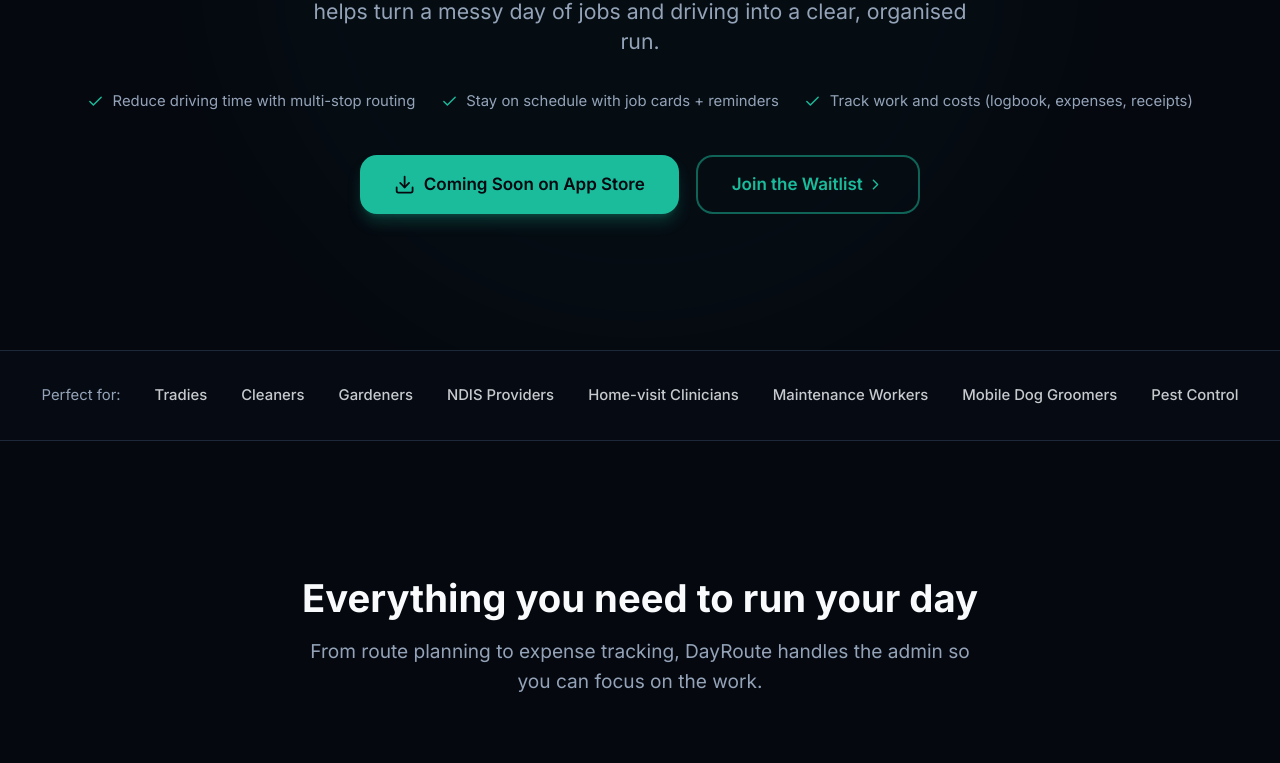
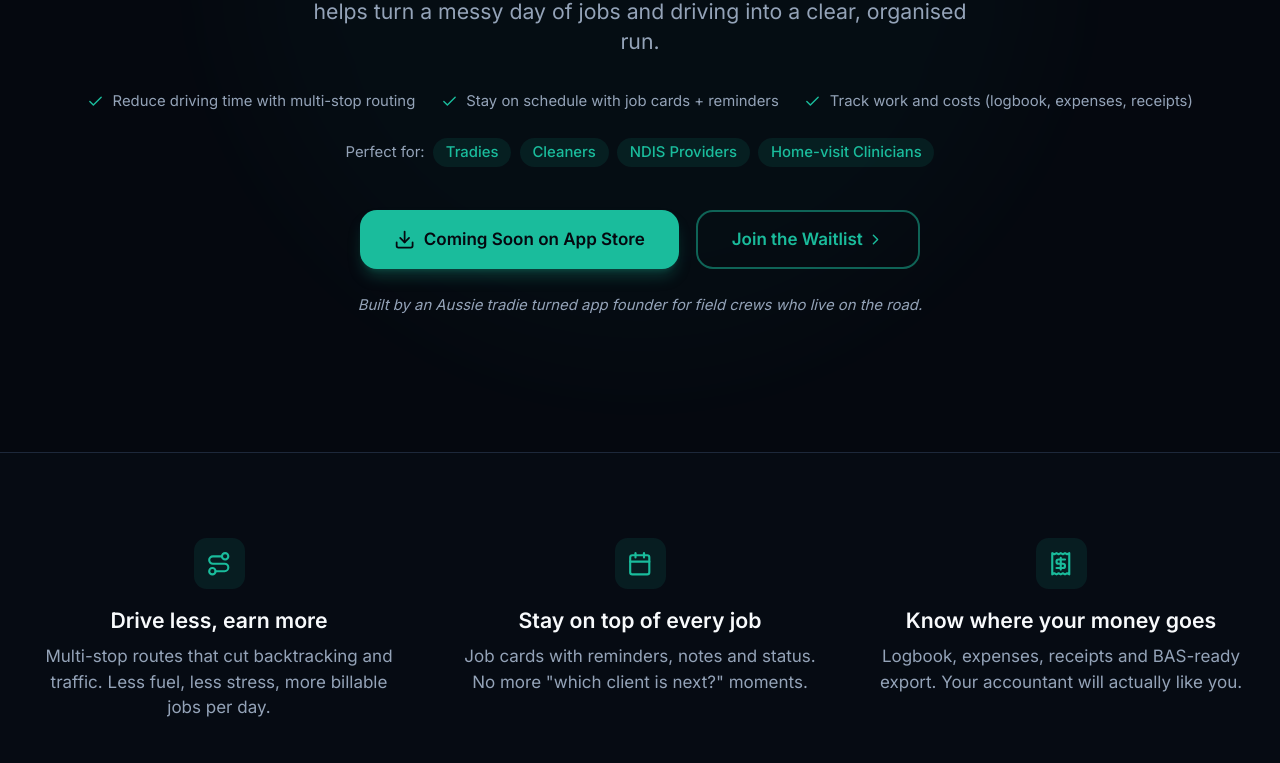
Before and after one commit to clutran78/dayroute-website, a Next.js app: page / in a window 1280 px wide. Shown: the part 517-1280 px from the top of the page. Built offline with nearby package versions, Linux system fonts and the light colour scheme.

Commit message:
Add website improvements: Perfect for chips, proof line, 3-column benefits, trust note

```diff
--- a/src/app/page.tsx
+++ b/src/app/page.tsx
@@ -154,6 +154,19 @@
               ))}
             </div>
 
+            {/* "Perfect for" chips in hero */}
+            <div className="mt-6 flex flex-wrap items-center justify-center gap-2 px-2">
+              <span className="text-xs sm:text-sm text-muted-foreground">Perfect for:</span>
+              {["Tradies", "Cleaners", "NDIS Providers", "Home-visit Clinicians"].map((industry) => (
+                <span
+                  key={industry}
+                  className="inline-flex items-center rounded-full bg-primary/10 px-3 py-1 text-xs sm:text-sm font-medium text-primary"
+                >
+                  {industry}
+                </span>
+              ))}
+            </div>
+
             {/* CTAs - stack on mobile, row on tablet+ */}
             {/* download anchor for deep linking */}
             <div id="download" className="mt-8 sm:mt-10 flex flex-col sm:flex-row items-center justify-center gap-3 sm:gap-4 px-4 sm:px-0">
@@ -200,25 +213,49 @@
                 </Button>
               )}
             </div>
+
+            {/* Proof line */}
+            <p className="mt-6 text-xs sm:text-sm text-muted-foreground italic">
+              Built by an Aussie tradie turned app founder for field crews who live on the road.
+            </p>
           </div>
         </div>
       </section>
 
-      {/* ===== INDUSTRIES BANNER ===== */}
-      <section className="border-y border-border bg-card/30">
-        <div className="mx-auto max-w-7xl px-4 sm:px-6 lg:px-8 py-6 sm:py-8">
-          <div className="flex flex-wrap items-center justify-center gap-x-4 sm:gap-x-8 gap-y-2 sm:gap-y-3">
-            <span className="text-xs sm:text-sm text-muted-foreground w-full sm:w-auto text-center sm:text-left">
-              Perfect for:
-            </span>
-            {industries.map((industry) => (
-              <span
-                key={industry}
-                className="text-xs sm:text-sm font-medium text-foreground/80"
-              >
-                {industry}
-              </span>
-            ))}
+      {/* ===== 3-COLUMN BENEFITS ===== */}
+      <section className="py-16 sm:py-20 bg-card/30 border-y border-border">
+        <div className="mx-auto max-w-7xl px-4 sm:px-6 lg:px-8">
+          <div className="grid grid-cols-1 md:grid-cols-3 gap-8 sm:gap-10 lg:gap-12">
+            {/* Benefit 1 */}
+            <div className="text-center">
+              <div className="inline-flex h-12 w-12 items-center justify-center rounded-xl bg-primary/10 mb-4">
+                <Route className="h-6 w-6 text-primary" />
+              </div>
+              <h3 className="text-lg sm:text-xl font-semibold mb-2">Drive less, earn more</h3>
+              <p className="text-sm sm:text-base text-muted-foreground">
+                Multi-stop routes that cut backtracking and traffic. Less fuel, less stress, more billable jobs per day.
+              </p>
+            </div>
+            {/* Benefit 2 */}
+            <div className="text-center">
+              <div className="inline-flex h-12 w-12 items-center justify-center rounded-xl bg-primary/10 mb-4">
+                <Calendar className="h-6 w-6 text-primary" />
+              </div>
+              <h3 className="text-lg sm:text-xl font-semibold mb-2">Stay on top of every job</h3>
+              <p className="text-sm sm:text-base text-muted-foreground">
+                Job cards with reminders, notes and status. No more &quot;which client is next?&quot; moments.
+              </p>
+            </div>
+            {/* Benefit 3 */}
+            <div className="text-center">
+              <div className="inline-flex h-12 w-12 items-center justify-center rounded-xl bg-primary/10 mb-4">
+                <Receipt className="h-6 w-6 text-primary" />
+              </div>
+              <h3 className="text-lg sm:text-xl font-semibold mb-2">Know where your money goes</h3>
+              <p className="text-sm sm:text-base text-muted-foreground">
+                Logbook, expenses, receipts and BAS-ready export. Your accountant will actually like you.
+              </p>
+            </div>
           </div>
         </div>
       </section>
@@ -474,6 +511,11 @@
             <p className="mt-3 sm:mt-4 text-xs sm:text-sm text-muted-foreground">
               No spam. Unsubscribe anytime.
             </p>
+
+            {/* Trust note */}
+            <p className="mt-6 text-xs text-muted-foreground/70">
+              Your data is stored securely and never sold. You control your information at all times.
+            </p>
           </div>
         </div>
       </section>
```
